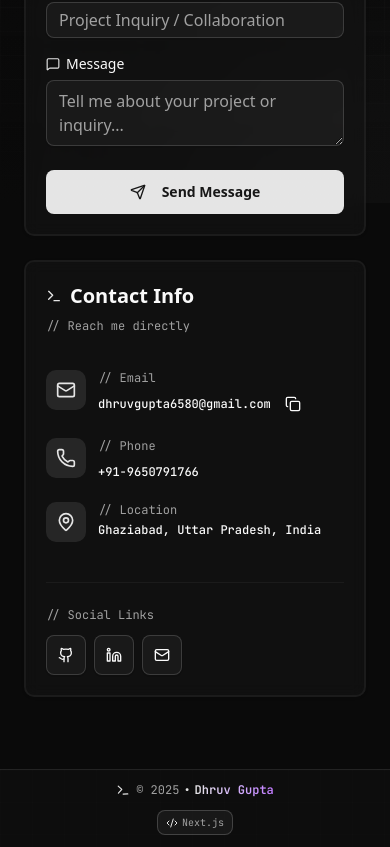
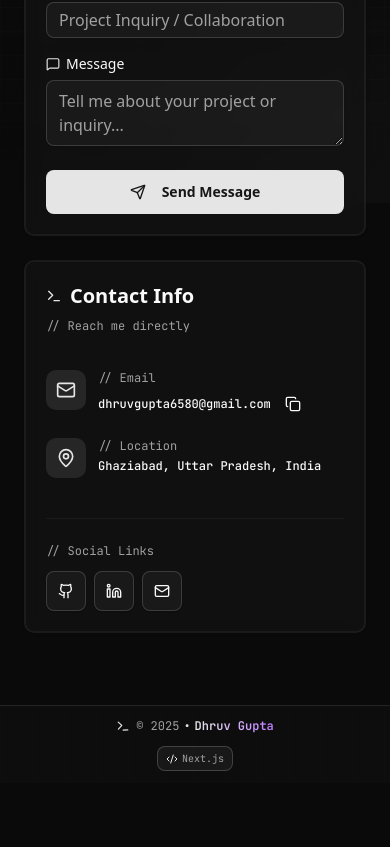
Before and after one commit to Dhruv-413/Dhruv, a Next.js app in the folder dhruv-portfolio/: page /contact in a window 390 px wide. Shown: the part 641-1488 px from the top of the page. After the commit the page ends 1424 px from the top, so only its background shows below. Built offline with nearby package versions, Linux system fonts and the light colour scheme.

Commit message:
feat: remove phone contact information from ContactSection and constants

```diff
--- a/dhruv-portfolio/src/components/features/contact/ContactSection.tsx
+++ b/dhruv-portfolio/src/components/features/contact/ContactSection.tsx
@@ -3,7 +3,6 @@
 import { motion, useInView } from "framer-motion";
 import {
   Mail,
-  Phone,
   MapPin,
   Send,
   Github,
@@ -494,33 +493,6 @@ export function ContactSection() {
                   </div>
                 </motion.div>
 
-                {/* Phone */}
-                <motion.div
-                  initial={{ opacity: 0, x: -20 }}
-                  animate={isInfoInView ? { opacity: 1, x: 0 } : {}}
-                  transition={{ duration: 0.4, delay: 0.5 }}
-                  className="flex items-start gap-3 sm:gap-4 group"
-                >
-                  <div className="p-2.5 sm:p-3 bg-primary/10 rounded-lg group-hover:bg-primary/20 transition-colors shrink-0">
-                    <Phone
-                      className="h-5 w-5 sm:h-6 sm:w-6 text-primary"
-                      aria-hidden="true"
-                    />
-                  </div>
-                  <div>
-                    <p className="text-xs sm:text-sm text-muted-foreground mb-1 font-mono">
-                      {"// Phone"}
-                    </p>
-                    <a
-                      href={`tel:${SITE_CONFIG.contact.phone}`}
-                      className="font-medium hover:text-primary transition-colors font-mono text-xs sm:text-sm"
-                      aria-label="Call phone number"
-                    >
-                      {SITE_CONFIG.contact.phone}
-                    </a>
-                  </div>
-                </motion.div>
-
                 {/* Location */}
                 <motion.div
                   initial={{ opacity: 0, x: -20 }}
--- a/dhruv-portfolio/src/lib/constants.ts
+++ b/dhruv-portfolio/src/lib/constants.ts
@@ -13,7 +13,6 @@ export const SITE_CONFIG = {
   },
   contact: {
     email: "dhruvgupta6580@gmail.com",
-    phone: "+91-9650791766",
     location: "Ghaziabad, Uttar Pradesh, India",
   },
 } as const;
```
